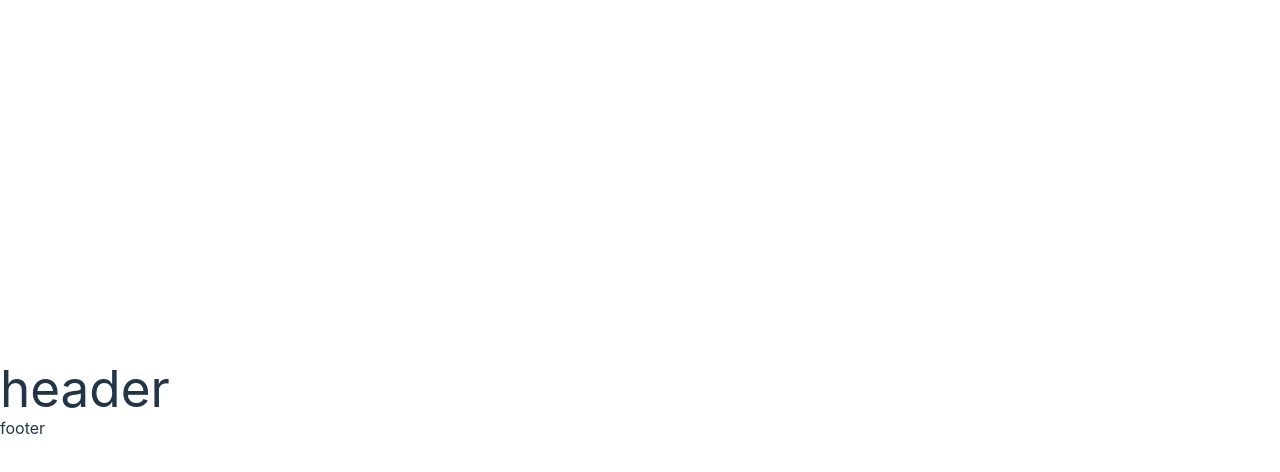
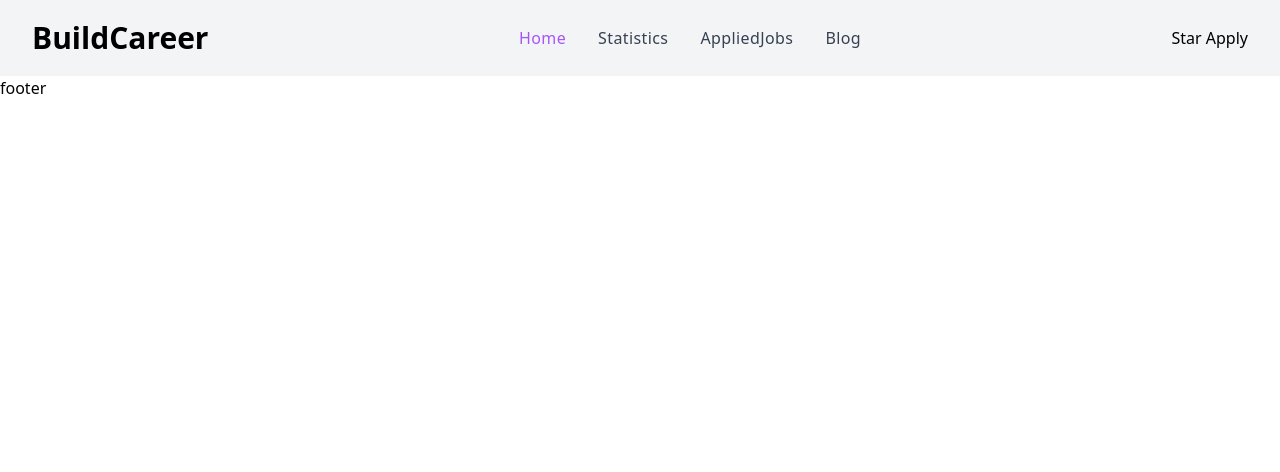
Before and after one commit to anighosal/career-hub, a React (Vite) app: page / in a window 1280 px wide. Shown: the top 472 px of the page. Built offline with nearby package versions, Linux system fonts and the light colour scheme.

Commit message:
nav added

```diff
--- /dev/null
+++ b/src/components/AppliedJobs/AppliedJobs.jsx
@@ -0,0 +1,11 @@
+import React from 'react';
+
+const AppliedJobs = () => {
+    return (
+        <div>
+
+        </div>
+    );
+};
+
+export default AppliedJobs;
--- /dev/null
+++ b/src/components/Blog/Blog.jsx
@@ -0,0 +1,11 @@
+import React from 'react';
+
+const Blog = () => {
+    return (
+        <div>
+
+        </div>
+    );
+};
+
+export default Blog;
--- a/src/components/Header/Header.jsx
+++ b/src/components/Header/Header.jsx
@@ -1,9 +1,49 @@
 import React from 'react';
+import { Link, NavLink } from 'react-router-dom';
 
 const Header = () => {
     return (
-        <div>
-            <h1>header</h1>
+        <div className='flex items-center justify-between px-4 py-5 mx-auto sm:max-w-xl md:max-w-full lg:max-w-screen-xl md:px-24 lg:px-8 bg-gray-100'>
+          <Link>   <span className='font-extrabold text-3xl  bg-blend-color-burn '>BuildCareer</span>
+          </Link>
+          <ul className='items-center hidden space-x-8 lg:flex'>
+            <li>    <NavLink
+              to='/'
+              aria-label='Home'
+              title='Home'
+              className={({ isActive }) => (isActive ? 'active' : 'default')}
+            >
+              Home
+            </NavLink> </li>
+            <li>    <NavLink
+              to='/statistics'
+              aria-label='Statistics'
+              title='Statistics'
+              className={({ isActive }) => (isActive ? 'active' : 'default')}
+            >
+              Statistics
+            </NavLink> </li>
+            <li>    <NavLink
+              to='/appliedJobs'
+              aria-label='AppliedJobs'
+              title='AppliedJobs'
+              className={({ isActive }) => (isActive ? 'active' : 'default')}
+            >
+             AppliedJobs
+            </NavLink> </li>
+            <li>    <NavLink
+              to='/blog'
+              aria-label='Blog'
+              title='Blog'
+              className={({ isActive }) => (isActive ? 'active' : 'default')}
+            >
+             Blog
+            </NavLink> </li>
+          </ul>
+          <Link>
+          <button>Star Apply</button>
+          </Link>
+
         </div>
     );
 };
--- /dev/null
+++ b/src/components/Statistics/Statistics.jsx
@@ -0,0 +1,11 @@
+import React from 'react';
+
+const Statistics = () => {
+    return (
+        <div>
+
+        </div>
+    );
+};
+
+export default Statistics;
--- a/src/index.css
+++ b/src/index.css
@@ -3,72 +3,23 @@
 @tailwind utilities;
 
 
-:root {
-    font-family: Inter, system-ui, Avenir, Helvetica, Arial, sans-serif;
-    line-height: 1.5;
-    font-weight: 400;
-
-    color-scheme: light dark;
-    color: rgba(255, 255, 255, 0.87);
-    background-color: #242424;
-
-    font-synthesis: none;
-    text-rendering: optimizeLegibility;
-    -webkit-font-smoothing: antialiased;
-    -moz-osx-font-smoothing: grayscale;
-    -webkit-text-size-adjust: 100%;
+.btn-primary{
+  @apply  font-medium  transition duration-200  shadow-md  md:mb-0  px-4 py-2 md:px-8 md:py-3 m-2 text-lg rounded-full border-transparent border-2  text-gray-700 hover:bg-cyan-400 bg-cyan-200
 }
 
-  a {
-    font-weight: 500;
-    color: #646cff;
-    text-decoration: inherit;
-  }
-  a:hover {
-    color: #535bf2;
+.btn-outlined{
+  @apply  font-medium  transition duration-200  shadow-md  md:mb-0  px-4 py-2 md:px-8 md:py-3 m-2 text-lg rounded-full  text-gray-700 hover:bg-cyan-400 hover:border-transparent border-2 border-cyan-200
 }
 
-  body {
-    margin: 0;
-    display: flex;
-    place-items: center;
-    min-width: 320px;
-    min-height: 100vh;
+.active{
+  @apply font-medium tracking-wide text-purple-500 transition-colors duration-200
 }
 
-  h1 {
-    font-size: 3.2em;
-    line-height: 1.1;
+.default{
+  @apply font-medium tracking-wide text-gray-700 transition-colors duration-200 hover:text-cyan-600
 }
-
-  button {
-    border-radius: 8px;
-    border: 1px solid transparent;
-    padding: 0.6em 1.2em;
-    font-size: 1em;
-    font-weight: 500;
-    font-family: inherit;
-    background-color: #1a1a1a;
-    cursor: pointer;
-    transition: border-color 0.25s;
-  }
-  button:hover {
-    border-color: #646cff;
-  }
-  button:focus,
-  button:focus-visible {
-    outline: 4px auto -webkit-focus-ring-color;
-  }
-
-  @media (prefers-color-scheme: light) {
-    :root {
-      color: #213547;
-      background-color: #ffffff;
-    }
-    a:hover {
-      color: #747bff;
-    }
-    button {
-      background-color: #f9f9f9;
+@layer utilities{
+.title-text{
+  @apply animate-text bg-gradient-to-r from-cyan-500 via-purple-500 to-cyan-400 bg-clip-text text-transparent font-black
 }
 }
```
Also changed, not shown: src/main.jsx (+21 -0 lines). Lines whose indentation alone changed are shown as unchanged.
